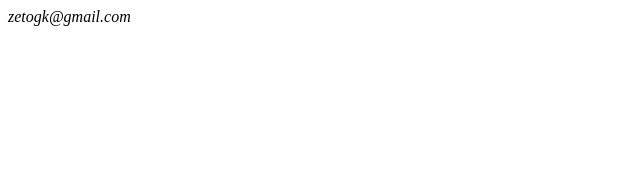
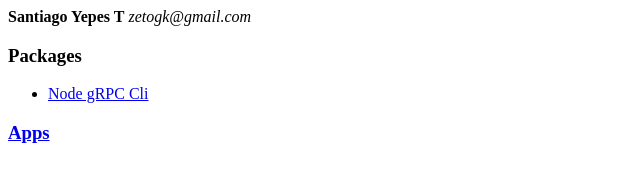
Before and after one commit to zetogk/zetogk.github.io, a plain HTML site: page index.html in a window 1280 px wide. Shown: the whole page, without its empty margins (0-640 px from the left). Drawn offline with Linux system fonts and the light colour scheme.

Commit message:
add basic info

```diff
--- a/index.html
+++ b/index.html
@@ -1 +1,9 @@
+<b>Santiago Yepes T</b>
 <i>zetogk@gmail.com</i>
+
+<h3>Packages</h3>
+<ul>
+  <li><a href="https://www.npmjs.com/package/node-grpc-client">Node gRPC Cli
+</ul>
+
+<h3>Apps</h3>
```
